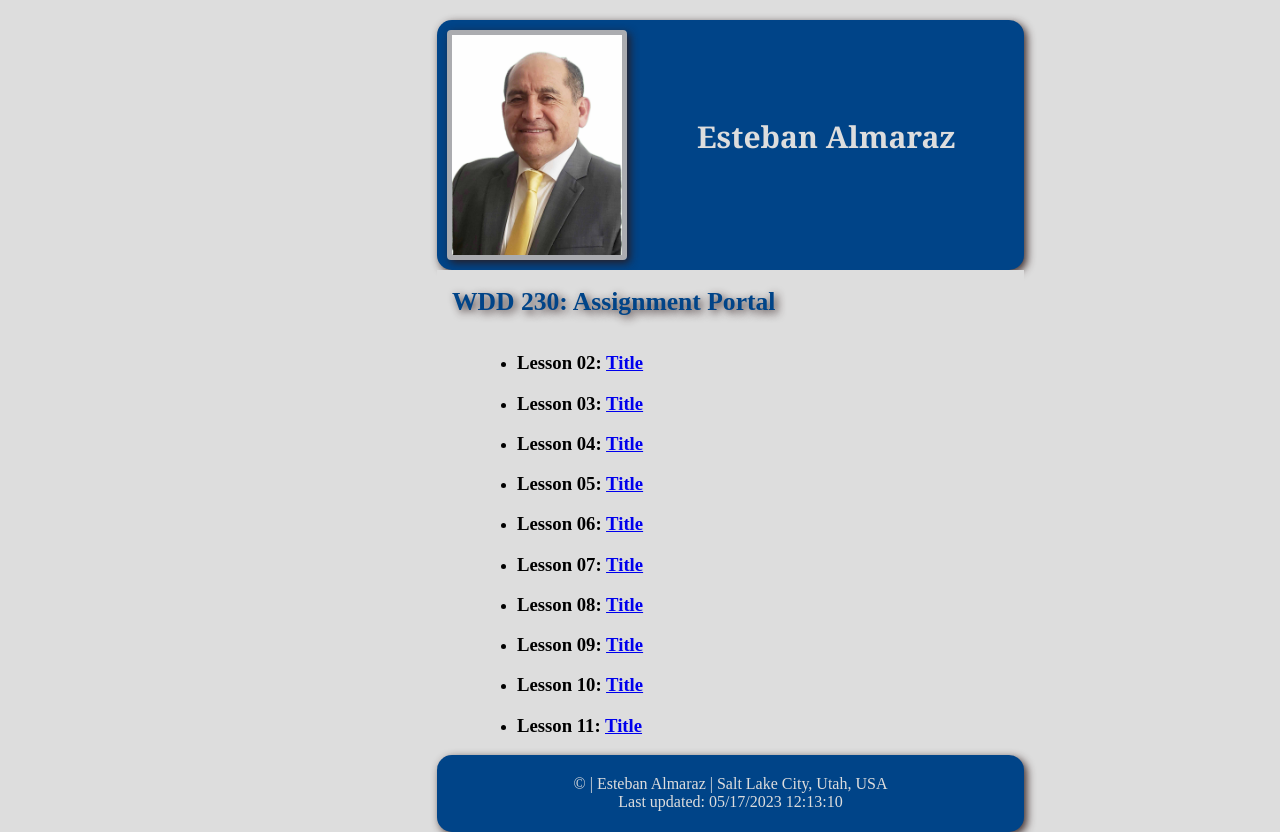
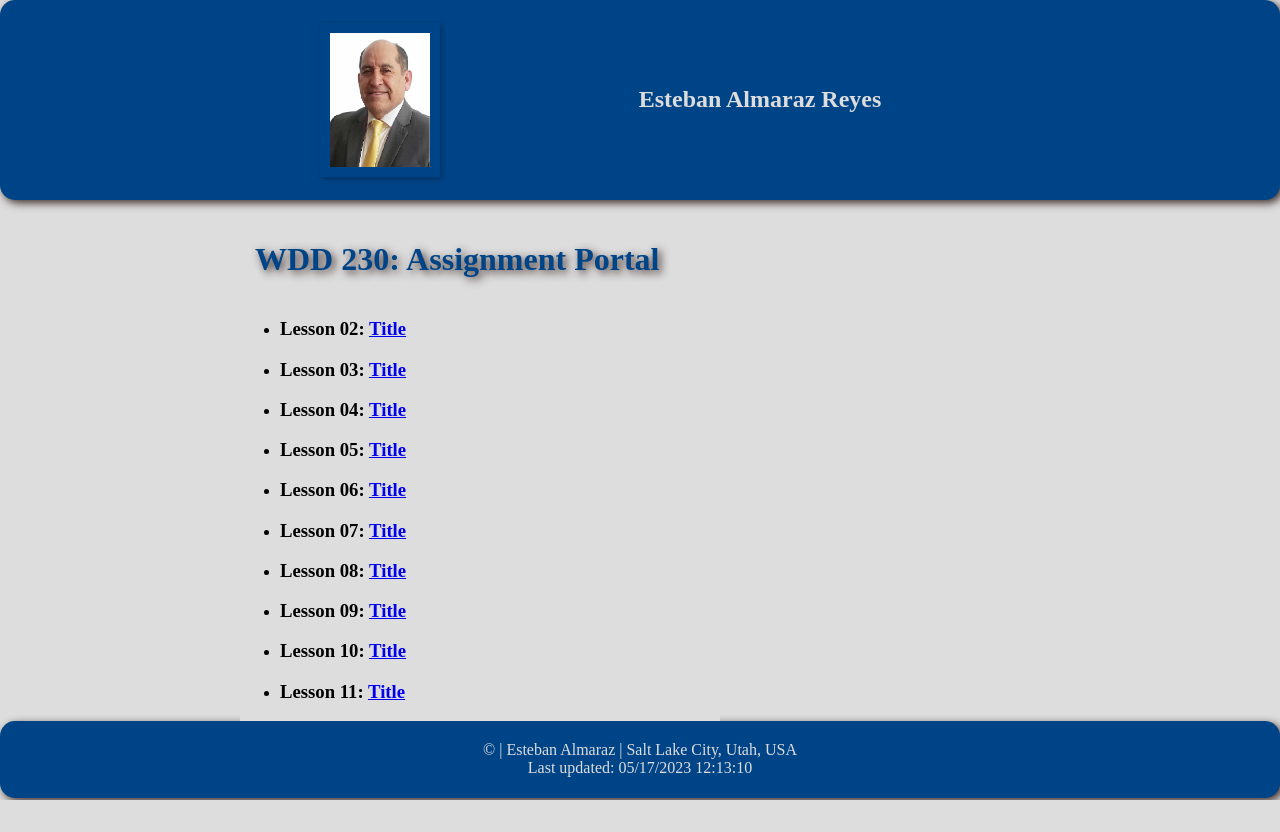
Before and after one commit to ealmarazr/wdd230-backup, a plain HTML site: page index.html in a window 1280 px wide. After the commit the page ends 800 px from the top, so only its background shows below. Drawn offline with Linux system fonts and the light colour scheme.

Commit message:
media-queries

```diff
--- a/index.html
+++ b/index.html
@@ -9,22 +9,18 @@
    <link  href="styles/normalize.css" rel="stylesheet">
    <link href="styles/main.css" rel="stylesheet">
 </head>
-
 <body>
-    <section id = "page">
-        <stitle>
-            <div class="my-info">
-                <div class="my-pic"></div>
-                <div class="my-name">Esteban Almaraz</div>
+    <div class="header">
+            <img src="images/ear.png" alt="Esteban Almaraz">
+            <div class="name">
+                 <h1>  Esteban Almaraz Reyes </h1>
             </div>
-        </stitle>
-        <tc>
+    </div>
+    <div class="main">
+        <div class="title-c">
             <h1>WDD 230: Assignment Portal</h1>
-        </tc>
-        <lessons>
-            <div class="class-title">
-
         </div>
+        <div class="lessons">
             <ul class="lista">
                 <li><h3>Lesson 02: <a href="lesson-02/lesson-02.html" title="Lesson 2">Title</a></h3></li>
                 <li><h3>Lesson 03: <a href="lesson-03/lesson-03.html" title="Lesson 3">Title</a></h3></li>
@@ -37,15 +33,13 @@
                 <li><h3>Lesson 10: <a href="lesson-10/lesson-10.html" title="Lesson 10">Title</a></h3></li>
                 <li><h3>Lesson 11: <a href="lesson-11/lesson-11.html" title="Lesson 11">Title</a></h3></li>
             </ul>
-        </lessons>
-
-        <foot>
-            <div class="footer">
+        </div>
+    </div>
+    <div class="foot">
             <span>&copy; | Esteban Almaraz | Salt Lake City, Utah, USA </span>
             <div id="last-updated"></div>
     </div>
 <script src="scripts/main.js"></script>
-        </foot>
-    </section>
 </body>
+
 </html>
--- a/styles/main.css
+++ b/styles/main.css
@@ -1,4 +1,4 @@
-/** May-01-23
+/** May-17-23
 /** variables globales */
 :root {
     --primary:#ddd;
@@ -11,96 +11,78 @@ html {
     background-color: var(--primary);
 
 }
-#page {
+.header {
+    display: grid;
+    grid-template-columns: 1fr .75fr 1.25fr 1fr;
+    grid-template-rows: repeat(1, 200px);
+    grid-template-areas:
+      '. img name .'
+
+}
+
+.header {
+    background-color: #048;
+    border-radius: 15px;
+    box-shadow: var(--shadow);
+    align-items: center;
+}
+.header > img {
+    grid-area: img;
+    box-shadow: 2px 2px 6px 0px  rgba(0,0,0,0.3);;
+    width: 100px;
+    max-width: 100px;
+    padding: 10px 10px 10px 10px;
+
+}
+
+.header .name {
+    grid-area: name;
+    text-align: center;
+    background-color: var(--dark);
+    color:var(--primary);
+
+}
+
+.name > h1 {
+    font-size: 1.5rem ;
+}
+.main {
+    position: inherit;
     padding-top: 20px;
     display: grid;
-    width: 80%;
-    height: 250px;
+    max-width: 960px;
+    grid-template-columns: repeat(4,1fr);
+    grid-template-rows: repeat(1fr .5fr 3fr .5fr);
     grid-template-areas:
-        ". stitle stitle"
-        ". tc tc"
-        ". lessons lessons"
-        ". foot foot";
-        grid-template-rows: 250px 1fr 1fr 30px;
-        grid-template-columns: 1fr 150px 1fr;
+        '. title-c title-c .'
+        '. lessons lessons .'
+        '. foot    foot    .';
 }
 
-#page > stitle {
-    grid-area: stitle;
+.title-c {
+    grid-area: title-c;
 }
 
-#page > tc {
-    grid-area: tc;
+.lessons {
+    grid-area: lessons;
+    background-color: var(--primary);
+}
+
+
+.title-c {
     background-color: var(--primary);
     text-align: left;
-    font-size: .8em;
+    font-size: 1rem;
     color: var(--dark);
     text-shadow: var(--shadow);
     padding-left: 15px ;
 
 
 }
-#page > lessons {
-    grid-area: lessons;
-    background-color: var(--primary);
-
-}
-
-#page > foot {
-    grid-area: foot;
-
-}
 
 
-.my-pic {
-    border: 5px solid rgb(171, 172, 176) ;
-    width: 150px;
-    height: 200px;
-    background-image: url(../images/ear.jpg);
-    background-size: 100%;
-    background-repeat: no-repeat;
-    border-radius: 4px;
-    box-shadow: var(--shadow);
-
-}
-
-.my-info {
-    display: grid;
-    grid-template-columns: 225px 25px 1fr;
-    grid-template-rows: 250px;
-    background-color: var(--dark);
-    padding-left: 10px;
-    border-radius: 15px;
-    box-shadow: var(--shadow);
-
-}
-.my-pic {
-    grid-column: 1;
-    padding: 10px 10px 10px 10px;
-    align-self: center;
-}
-
-.c h1 {
-    text-align:  center;
-    font-size: 30px;
-    text-shadow: var(--shadow);
-}
-.lista {
-    margin-inline: 40px;
-}
-.my-name {
-
-    font-family:Cambria, Cochin, Georgia, Times, 'Times New Roman', serif;
-    font-size: 30px;
-    font-weight: bold;
-    grid-column: 3;
-    padding-top: 100px;
-    color: var(--primary);
-
-}
-
-.footer {
-    display: flexbox;
+.foot {
+    grid-area: foot;
     background-color: var(--dark);
     color: var(--primary);
     padding: 20px;
@@ -111,8 +93,17 @@ html {
 }
 
 /* media queries */
-@media (max-width:700px) {
-    .main-name h1 {
-        font-size: 1.5rem;
+@media (max-width:800px) {
+    .header {
+        grid-template-areas:
+        '. img  .'
+        '. name .';
+    }
+    .name > h1 {
+        font-size: 20px;
+    }
+
+    .title-c > h1 {
+        font-size: 20px;
     }
 }
--- a/styles/medium.css
+++ b/styles/medium.css
@@ -11,9 +11,7 @@
 
 
 /* tablet */
-.my-info my-pic {
 
-}
 .my-info {
     grid-column: 2 / 4;
     color: #ffff;
@@ -28,13 +26,12 @@
 .lista {
     grid-column: 2 / 4;
     grid-row: 3
-    grid-row: auto;
+    grid-column: auto;
 }
 
 @media only screen and (max-width: 750px) {
-    #page .my-info {
-        display: flex;
-        box-sizing: border-box;
+    .my-info {
+        grid-column: 1 / 3;
     }
 
     .my-name {
```
Also changed, not shown: images/ear.jpg (deleted), images/ear.png (added). Lines whose indentation alone changed are shown as unchanged.
